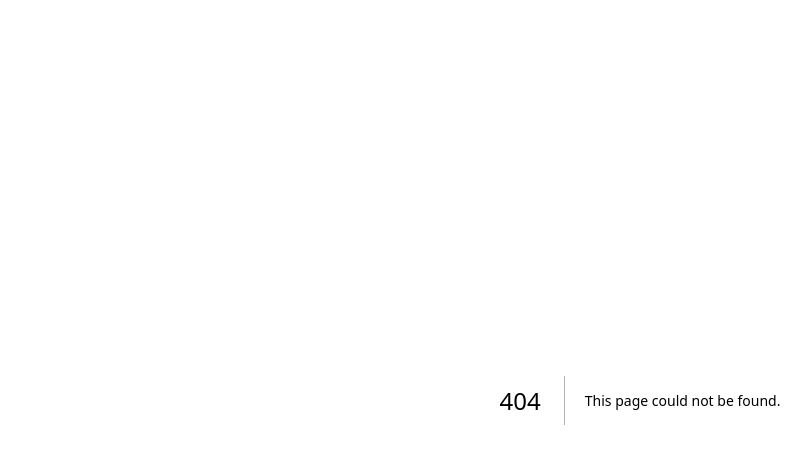
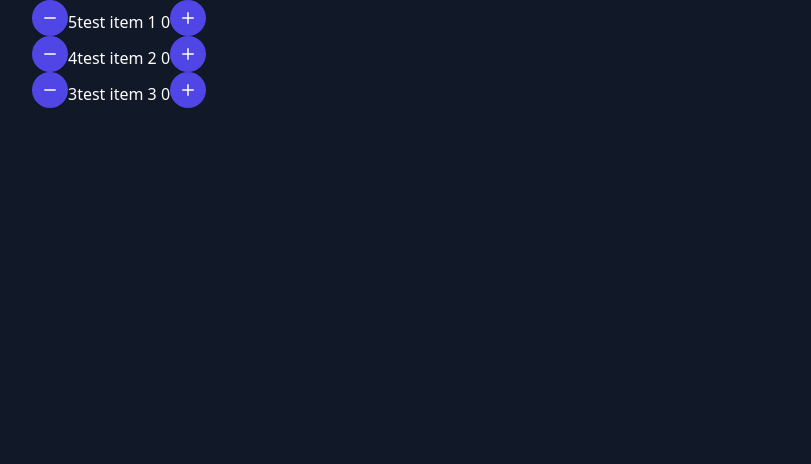
Before and after one commit to Pencil-For-Schools/pencil-tech-ui, a Next.js app: page /shop in a window 1280 px wide. Before the commit this address had no page. Shown: the top 464 px of the page, without its empty margins (0-811 px from the left). Built offline with nearby package versions, Linux system fonts and the light colour scheme.

Commit message:
created qty component and button

```diff
--- /dev/null
+++ b/src/app/(scheduling)/layout.js
@@ -0,0 +1,3 @@
+export default function ReserveTimeLayout({ children }) {
+  return <section>{children}</section>
+}
--- /dev/null
+++ b/src/app/(scheduling)/reserve-time/page.js
@@ -0,0 +1,7 @@
+import React from 'react'
+
+export default function ReserveTimePage() {
+  return (
+    <div>ReserveTimePage</div>
+  )
+}
--- /dev/null
+++ b/src/app/(shopping)/layout.js
@@ -0,0 +1,3 @@
+export default function ShopLayout({ children }) {
+  return <section>{children}</section>
+}
--- /dev/null
+++ b/src/app/(shopping)/login/page.js
@@ -0,0 +1,7 @@
+import React from 'react'
+
+export default function ShoppingLogin() {
+  return (
+    <div>ShoppingLogin</div>
+  )
+}
--- /dev/null
+++ b/src/app/(shopping)/shop/page.js
@@ -0,0 +1,17 @@
+"use client";
+import InventoryListItem from "@/components/InventoryListItem";
+
+export default function ShopPage() {
+  return (
+    <>
+      <InventoryListItem
+        name="test item 1"
+        id={12345}
+        orderId={56789}
+        max={5}
+      />
+      <InventoryListItem name="test item 2" id={123} orderId={56789} max={4} />
+      <InventoryListItem name="test item 3" id={12} orderId={56789} max={3} />
+    </>
+  );
+}
--- /dev/null
+++ b/src/app/not-found.js
@@ -0,0 +1,22 @@
+import Link from "next/link";
+import React from "react";
+
+export default function Custom404() {
+  return (
+    <div className="flex flex-col items-center justify-center min-h-screen text-center">
+      <h1 className="text-6xl font-bold text-red-600">404</h1>
+      <h2 className="mt-4 text-2xl font-semibold text-gray-800">
+        Page Not Found
+      </h2>
+      <p className="mt-2 text-gray-600">
+        Oops! The page you're looking for does not exist.
+      </p>
+      <Link
+        href="/"
+        className="mt-6 px-4 py-2 bg-blue-600 text-white rounded hover:bg-blue-700"
+      >
+        Go Back Home
+      </Link>
+    </div>
+  );
+}
--- /dev/null
+++ b/src/components/CircleBtn.js
@@ -0,0 +1,16 @@
+'use client'
+
+export default function CircleBtn({ func, disabled, children }) {
+  return (
+    <>
+      <button
+        onClick={func}
+        disabled={disabled}
+        type="button"
+        className="rounded-full bg-indigo-600 p-2 text-white shadow-sm hover:bg-indigo-500 focus-visible:outline focus-visible:outline-2 focus-visible:outline-offset-2 focus-visible:outline-indigo-600"
+      >
+        {children}
+      </button>
+    </>
+  )
+}
--- /dev/null
+++ b/src/components/InventoryListItem.js
@@ -0,0 +1,71 @@
+import React, { useEffect, useState, useCallback } from "react";
+import CircleBtn from "@/components/CircleBtn";
+import { MinusIcon, PlusIcon } from "@heroicons/react/20/solid";
+
+export default function InventoryListItem({ name, id, orderId, max, min = 0 }) {
+  const [qty, setQty] = useState(0);
+
+  // Helper function to get the cart from localStorage
+  const getCart = () => {
+    try {
+      return JSON.parse(localStorage.getItem("cart")) ?? {};
+    } catch (error) {
+      console.error("Failed to parse cart from localStorage", error);
+      return {};
+    }
+  };
+
+  // Helper function to save the cart back to localStorage
+  const saveCart = (cart) => {
+    localStorage.setItem("cart", JSON.stringify(cart));
+  };
+
+  // Load quantity from localStorage when the component mounts
+  useEffect(() => {
+    const cart = getCart();
+    if (cart[id]) setQty(cart[id].qty);
+  }, [id]);
+
+  // Function to handle button clicks (add/subtract)
+  const handleClick = useCallback(
+    (action) => {
+      const cart = getCart();
+
+      // Initialize item if it doesn't exist
+      if (!cart[id]) {
+        cart[id] = { order_id: orderId, item_id: id, qty: 0 };
+      }
+
+      if (action === "add") {
+        cart[id].qty += 1;
+        setQty((prevQty) => prevQty + 1);
+      } else if (action === "subtract" && cart[id].qty > 0) {
+        if (cart[id].qty === 1) {
+          // Remove item from cart if quantity reaches zero
+          delete cart[id];
+          setQty(0);
+        } else {
+          cart[id].qty -= 1;
+          setQty((prevQty) => prevQty - 1);
+        }
+      }
+
+      // Save the cart if it has items, otherwise clear it
+      Object.keys(cart).length ? saveCart(cart) : localStorage.removeItem("cart");
+    },
+    [id, orderId]
+  );
+
+  return (
+    <div className="text-white">
+      <CircleBtn func={() => handleClick("subtract")} disabled={qty === min}>
+        <MinusIcon aria-hidden="true" className="h-5 w-5" />
+      </CircleBtn>
+      {max}
+      {name} {qty}
+      <CircleBtn func={() => handleClick("add")} disabled={qty === max}>
+        <PlusIcon aria-hidden="true" className="h-5 w-5" />
+      </CircleBtn>
+    </div>
+  );
+}
```
Also changed, not shown: package.json (+7 -5 lines), 1 other file (tests, documents, lock files or other folders).
